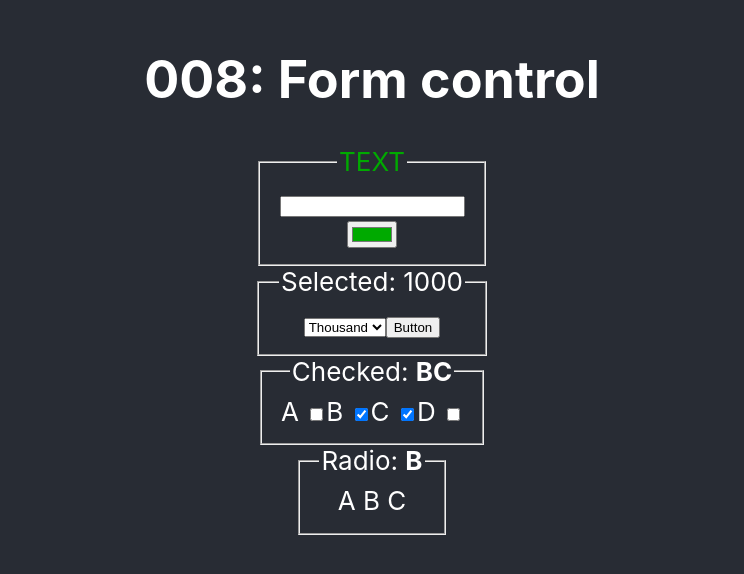
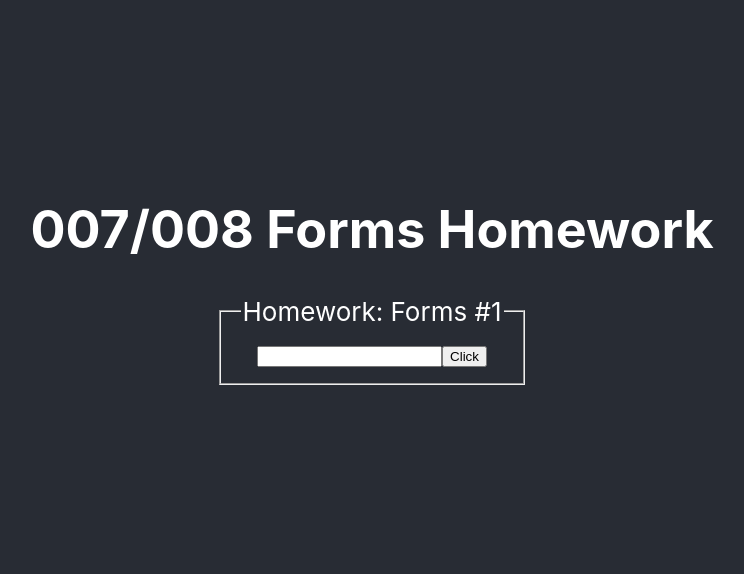
Before and after one commit to marinkus/22-delfinai, a React (Create React App) app in the folder r1/: page / in a window 1280 px wide. Shown: the part 126-700 px from the top of the page, without its empty margins (268-1012 px from the left). Built offline with nearby package versions, Linux system fonts and the light colour scheme.

Commit message:
HW1 commit

```diff
--- a/r1/src/App.jsx
+++ b/r1/src/App.jsx
@@ -1,8 +1,6 @@
 import './App.css';
-import Checkbox from './Components/008/Checkbox';
-import Radio from './Components/008/Radio';
-import Select from './Components/008/Select';
-import Text from './Components/008/Text';
+import HW1 from './Components/008/HW1';
+
 
 
 
@@ -11,11 +9,8 @@ function App() {
   return (
     <div className="App">
       <header className="App-header">
-        <h1>008: Form control</h1>
-        <Text></Text>
-        <Select></Select>
-        <Checkbox></Checkbox>
-        <Radio></Radio>
+        <h1>007/008 Forms Homework</h1>
+        <HW1></HW1>
       </header>
     </div>
   );
--- /dev/null
+++ b/r1/src/Components/008/HW1.jsx
@@ -0,0 +1,24 @@
+/* Sukurti komponentą su mygtuku ir įvedimo laukeliu. Įvedus į laukelį skaičių ir paspaudus mygtuką, atsiranda laukelyje nurodytas raudonų kvadratėlių skaičius. Įvedus kitą skaičių ir paspaudus mygtuką, prie jau egzistuojančių kvadratėlių papildomai prisideda naujas laukelyje nurodytas kvadratėlių kiekis. Kiekvieno kvadratėlio viduryje turi būti pavaizduotas rand skaičius 100 - 200.
+ */
+
+import { useState } from "react";
+
+function HW1() {
+    const [text, setText] = useState('');
+    const handleInput = e => {
+        setText(e.target.value);
+    };
+
+    return (
+        <>
+        <fieldset>
+            <legend>Homework: Forms #1</legend>
+            <input type="text" value={text} onChange={handleInput}/>
+            <button>Click</button>
+            <div></div>
+        </fieldset>
+        </>
+    );
+};
+
+export default HW1;
```
Also changed, not shown: r1/src/Components/008/008.jsx (added, +24 -0 lines).
